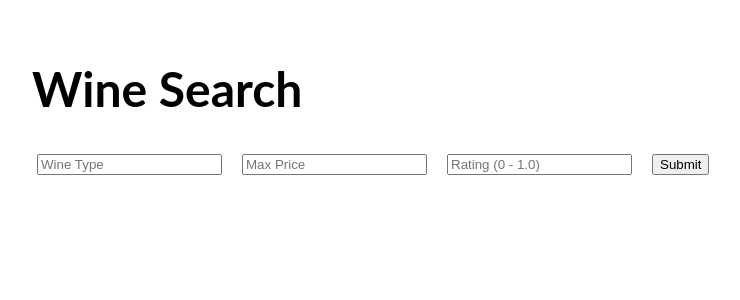
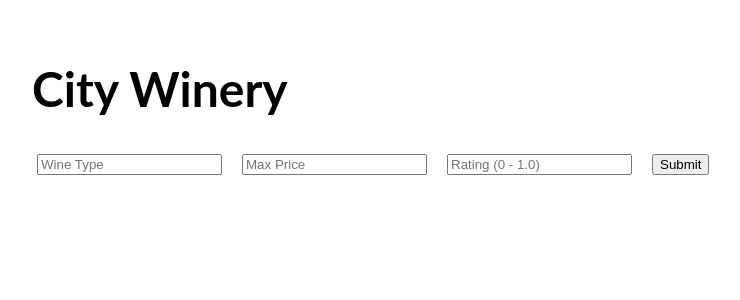
Before and after one commit to maaneesh/Recipes, a React (Vite) app: page / in a window 1280 px wide. Shown: the top 300 px of the page, without its empty margins (8-748 px from the left). Built offline with nearby package versions, Linux system fonts and the light colour scheme.

Commit message:
changed display color

```diff
--- a/src/components/Header.jsx
+++ b/src/components/Header.jsx
@@ -9,7 +9,7 @@
 function Header() {
   return (
     <div style={headerStyle}>
-        <h1>Wine Search</h1>
+        <h1>City Winery</h1>
     </div>
   )
 }
--- a/src/components/WineDisplay.jsx
+++ b/src/components/WineDisplay.jsx
@@ -3,7 +3,7 @@
 
 const recommendationsStyle = {
 
-  backgroundColor: "#F9F1F0",
+  backgroundColor: "#E9DDD4",
   padding: '20px 20px',
 
 
```
